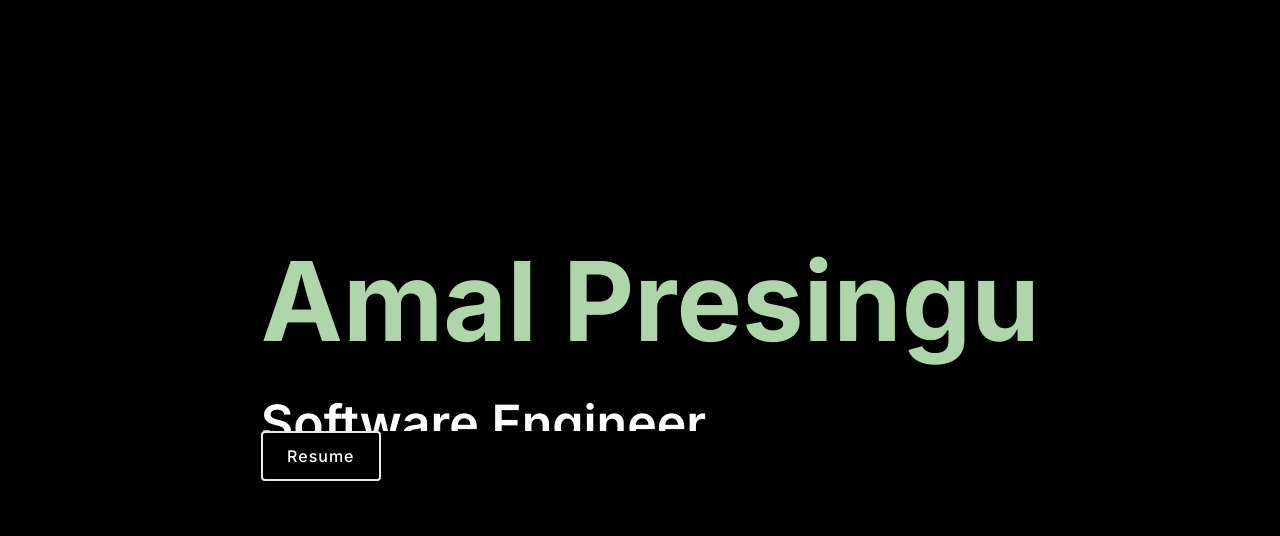
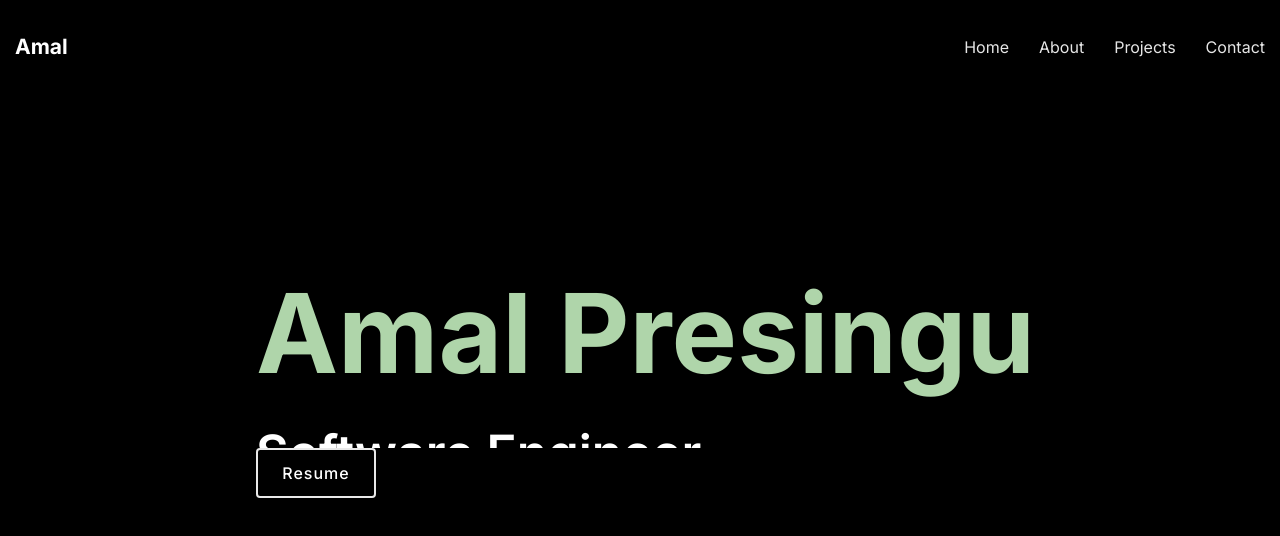
Before and after one commit to AmalPresingu/Portfolio, a React (Create React App) app: page / in a window 1280 px wide. Shown: the top 536 px of the page. Built offline with nearby package versions, Linux system fonts and the light colour scheme; a web font is replaced by a local one.

Commit message:
added navbar layout

```diff
--- a/package.json
+++ b/package.json
@@ -12,6 +12,7 @@
     "framer-motion": "^10.17.9",
     "react": "^18.2.0",
     "react-dom": "^18.2.0",
+    "react-icons": "^4.12.0",
     "react-scripts": "^5.0.1",
     "web-vitals": "^2.1.4"
   },
@@ -41,7 +42,6 @@
   },
   "devDependencies": {
     "autoprefixer": "^10.4.16",
-    "daisyui": "^4.5.0",
     "prettier": "^3.1.1",
     "prettier-plugin-tailwindcss": "^0.5.10",
     "tailwindcss": "^3.4.0"
--- a/public/index.html
+++ b/public/index.html
@@ -14,6 +14,11 @@
       manifest.json provides metadata used when your web app is installed on a
       user's mobile device or desktop. See https://developers.google.com/web/fundamentals/web-app-manifest/
     -->
+    window.onload = function () {
+      window.scrollTo(0, 0);
+  };
+
+
     <link rel="manifest" href="%PUBLIC_URL%/manifest.json" />
     <link rel="preconnect" href="https://fonts.googleapis.com">
     <link rel="preconnect" href="https://fonts.gstatic.com" crossorigin>
@@ -36,20 +41,11 @@
       work correctly both with client-side routing and a non-root public URL.
       Learn how to configure a non-root public URL by running `npm run build`.
     -->
-    <title>React App</title>
+    <title>Amal Presingu</title>
   </head>
   <body>
     <noscript>You need to enable JavaScript to run this app.</noscript>
     <div id="root"></div>
-    <!--
-      This HTML file is a template.
-      If you open it directly in the browser, you will see an empty page.
 
-      You can add webfonts, meta tags, or analytics to this file.
-      The build step will place the bundled scripts into the <body> tag.
-
-      To begin the development, run `npm start` or `yarn start`.
-      To create a production bundle, use `npm run build` or `yarn build`.
-    -->
   </body>
 </html>
--- a/src/App.js
+++ b/src/App.js
@@ -2,10 +2,12 @@
 import './App.css';
 import LandingPage from './components/LandingPage';
 import AboutMe from './components/AboutMe';
+import Navbar from './components/Navbar';
 
 function App() {
   return (
     <div>
+      <Navbar />
       <LandingPage />
       <AboutMe />
     </div>
--- a/src/components/LandingPage.js
+++ b/src/components/LandingPage.js
@@ -42,6 +42,7 @@
                     <button className='inter'>Resume</button>
                 </div>
             )}
+
         </>
     );
 }
--- a/src/components/LandingStyles.css
+++ b/src/components/LandingStyles.css
@@ -1,13 +1,13 @@
 h1 {
     margin: 0%;
-    padding-bottom: 25px;
+    //padding-bottom: 25px;
 }
 
 .greeting {
     font-weight: 400;
     font-size: 20px;
     color: white;
-    transform: translateY(251px);
+    transform: translateY(220px);
     padding-left: 20%;
 }
 
@@ -28,7 +28,7 @@
     flex-direction: column;
     justify-content: center;
     align-items: flex-start;
-    height: 100vh;
+    height: 93vh;
     padding-left: 20%;
     text-align: left;
     margin: 0;
@@ -37,6 +37,7 @@
 }
 
 .cursor {
+    transform: translateY(4px);
     position: absolute;
     display: inline-block;
     background-color: white; /* Cursor color */
--- /dev/null
+++ b/src/components/Navbar.css
@@ -0,0 +1,133 @@
+.Navbar {
+    height: 45px;
+    display: flex;
+    justify-content: space-between;
+    align-items: center;
+    background: #000000;
+    animation: fade-up 0.5s ease forwards;
+
+  }
+
+  .Navbar > .nav-logo {
+    font-weight: 700;
+    font-size: 21px;
+    margin: 15px;
+    color: #ffffff;
+  }
+
+  .Navbar > .nav-items > a {
+    color: #ffffff;
+    font-size: 16px;
+    text-decoration: none;
+    margin: 15px;
+    position: relative;
+    opacity: 0.9;
+  }
+
+  .Navbar > .nav-items > a:hover {
+    opacity: 1;
+    color: #afd5aa;
+  }
+
+  .Navbar > .nav-items > a::before {
+    content: "";
+    position: absolute;
+    left: 0;
+    bottom: 0;
+    width: 0;
+    background: #ffffff;
+  }
+
+  .Navbar > .nav-items > a:hover::before {
+    width: 100%;
+  }
+
+  .Navbar > .nav-toggle {
+    display: none;
+  }
+
+  @media (max-width: 700px) {
+    .Navbar > .nav-items {
+      position: absolute;
+      top: 60px;
+      display: flex;
+      flex-direction: column;
+      background: black;
+      left: 0;
+      width: 100%;
+      height: 100%;
+      transform: translateX(-100%);
+      transition: all .45s;
+    }
+
+    .Navbar > .nav-items > a::before {
+        background: transparent;
+    }
+
+    .Navbar > .nav-items.open {
+        transform: translateX(0);
+    }
+
+    .Navbar > .nav-toggle {
+      display: flex;
+      width: 50px;
+      height: 50px;
+      align-items: center;
+      justify-content: center;
+      cursor: pointer;
+    }
+
+    .nav-toggle > .bar {
+      position: relative;
+      width: 32px;
+      height: 2px;
+      background: #ffffff;
+      transition: all 0.45s ease-in-out;
+    }
+
+    .nav-toggle > .bar::before,
+    .nav-toggle > .bar::after {
+      content: "";
+      position: absolute;
+      height: 2px;
+      background: #ffffff;
+      border-radius: 2px;
+      transition: all 0.45s ease-in-out;
+    }
+
+    .nav-toggle > .bar::before {
+      width: 32px;
+      transform: translateY(-8px);
+      right: 0;
+    }
+
+    .nav-toggle > .bar::after {
+      width: 32px;
+      transform: translateY(8px);
+    }
+
+    .nav-toggle.open > .bar {
+        transform: translateX(-40px);
+        background: transparent;
+    }
+
+    .nav-toggle.open > .bar::before {
+        width: 32px;
+        transform: rotate(45deg) translate(26px, -26px);
+    }
+
+    .nav-toggle.open > .bar::after {
+      transform: rotate(-45deg) translate(26px, 26px);
+    }
+  }
+
+  @keyframes fade-down {
+    0% {
+        opacity: 0;
+        transform: translateY(-30px);
+    }
+    100% {
+        opacity: 1;
+        transform: translateY(0px);
+    }
+}
--- /dev/null
+++ b/src/components/Navbar.js
@@ -0,0 +1,27 @@
+import React, { useState } from "react"
+import './Navbar.css';
+import '../App.css'
+
+
+const Navbar = () => {
+    const [isOpen, setIsOpen] = useState(false);
+    return (
+        <div className="Navbar inter">
+            <span className="nav-logo">Amal</span>
+            <div className={`nav-items ${isOpen && "open"}`}>
+                <a href="/home">Home</a>
+                <a href="/about">About</a>
+                <a href="/projects">Projects</a>
+                <a href="/contact">Contact</a>
+            </div>
+            <div
+                className={`nav-toggle ${isOpen && "open"}`}
+                onClick={() => setIsOpen(!isOpen)}
+            >
+                <div className="bar"></div>
+            </div>
+        </div>
+    )
+}
+
+export default Navbar;
--- a/src/index.css
+++ b/src/index.css
@@ -1,14 +1,26 @@
-/*@tailwind base;
+@tailwind base;
 @tailwind components;
-@tailwind utilities;*/
+@tailwind utilities;
 
 * {
     background-color: black;
 }
 
+
 html {
+    scrollbar-width: thin;
     scroll-behavior: smooth;
 }
+
+::-webkit-scrollbar {
+    width: 6px;
+  }
+
+::-webkit-scrollbar-thumb {
+    background: rgb(15, 15, 15);
+    border-radius: 8px;
+}
+
 
 .resume {
     display: flex;
@@ -18,7 +30,7 @@
     padding-left: 20%;
     text-align: left;
     position: relative;
-    top: -325px;
+    top: -295px;
 }
 
 button {
@@ -28,7 +40,7 @@
     line-height: 50px;
     text-align: center;
     letter-spacing: 1px;
-    color: #fff;
+    color: white;
     background-color: black;
     border: 2px solid rgb(233, 233, 233);
     border-radius: 4px;
@@ -40,11 +52,12 @@
     align-items: center; /* Center vertically */
     height: 50px; /* Specify a height */
     width: 120px; /* Specify a width */
+
 }
 
 
 button:hover {
-    background-color: 	#1DB954;
+    background-color: #1DB954;
     //box-shadow: 0px 6px 8px rgba(175, 213, 170, 0.4); /* Adjusted shadow color to match */
     color: black;
 }
--- a/tailwind.config.js
+++ b/tailwind.config.js
@@ -1,10 +1,13 @@
 /** @type {import('tailwindcss').Config} */
 module.exports = {
   content: [
-    "./src/**/*.{js,jsx,ts,tsx}",
+    //"./src/**/*.{js,jsx,ts,tsx}",
+    //"./node_modules/flowbite/**/*.js"
   ],
   theme: {
     extend: {},
   },
-  //plugins: [require("daisyui")],
+  plugins: [
+    //require('flowbite/plugin')
+  ]
 }
```
Also changed, not shown: 1 other file (tests, documents, lock files or other folders).
